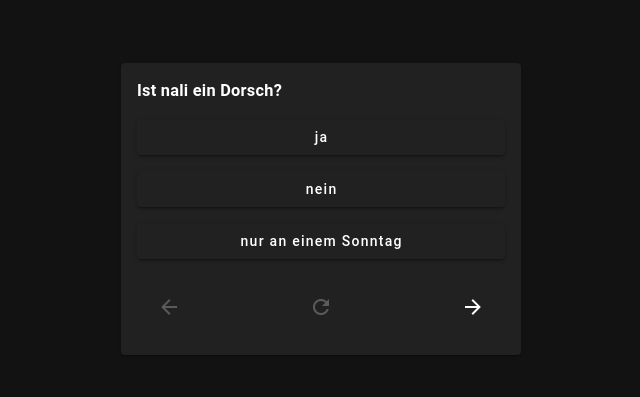
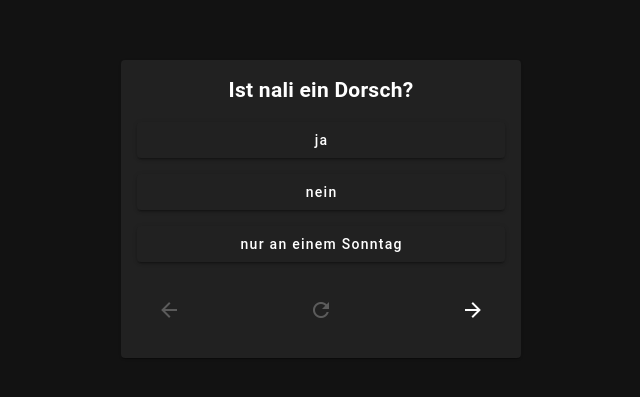
Before and after one commit to alex1431999/fishing-academy, a Nuxt app in the folder modules/frontend/: page /Question in a window 1280 px wide. Shown: the part 191-588 px from the top of the page, without its empty margins (319-959 px from the left). Built offline with nearby package versions, Linux system fonts and the light colour scheme.

Commit message:
feat: center question

```diff
--- a/modules/frontend/components/question/QuestionCard.vue
+++ b/modules/frontend/components/question/QuestionCard.vue
@@ -1,10 +1,11 @@
 <template>
     <v-card width="400">
         <v-card-text>
-            <h3 class="mb-4">
-                {{ question.description }}
-            </h3>
-
+            <div class="mb-4 d-flex justify-center">
+                <h2>
+                    {{ question.description }}
+                </h2>
+            </div>
             <Choice
                 class="mb-4"
                 v-for="choice in question.choices"
```
